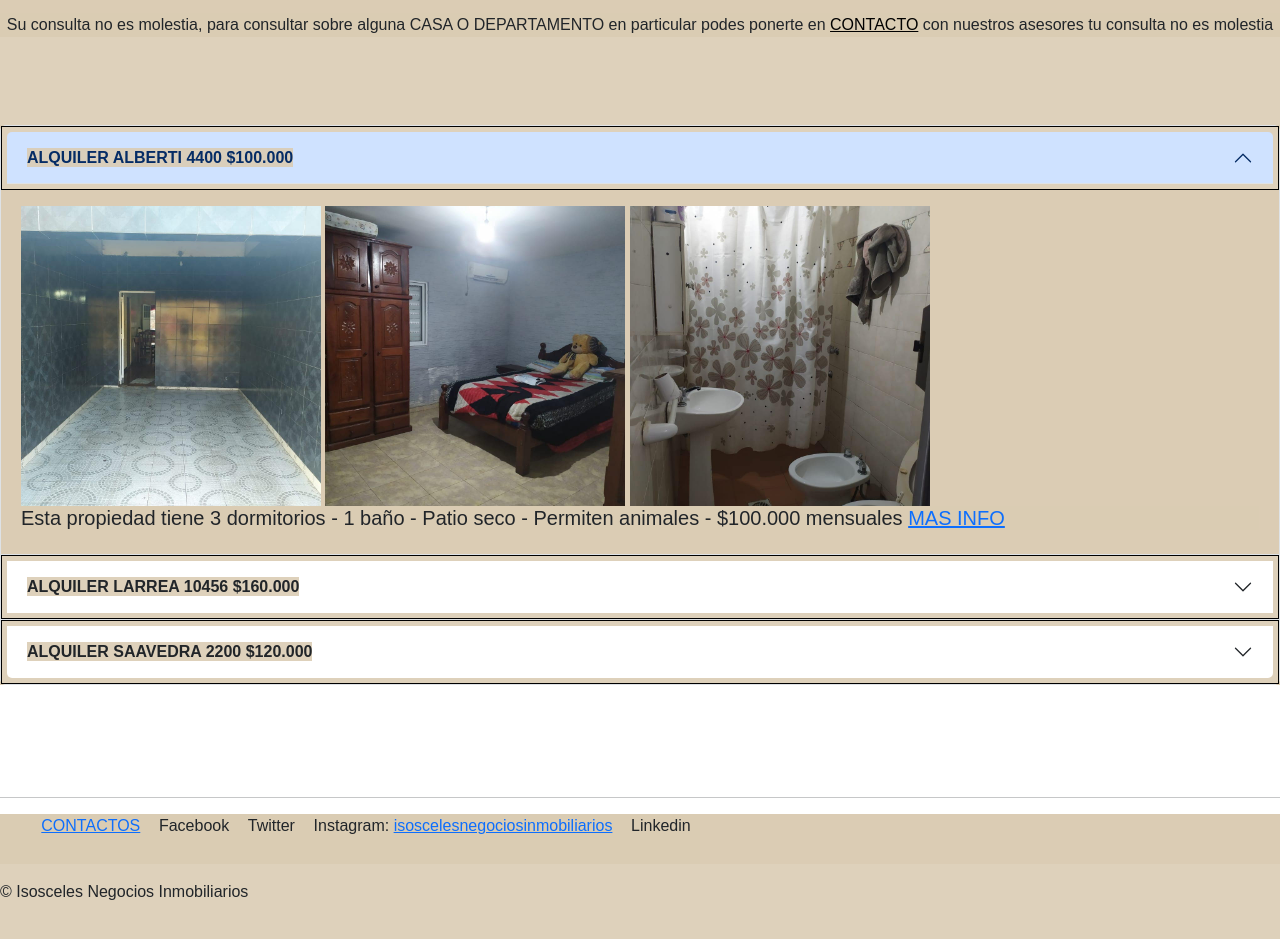
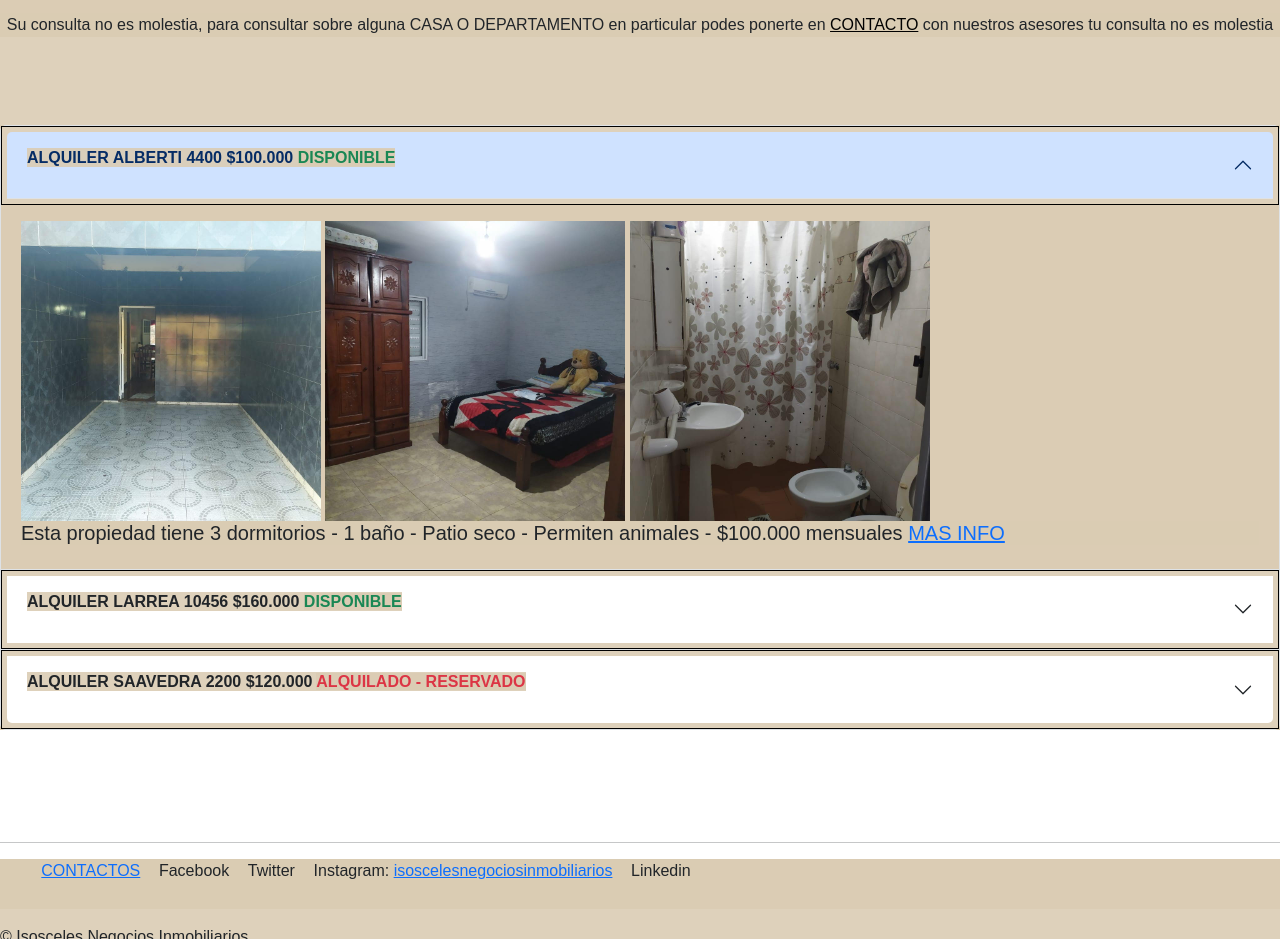
Before and after one commit to Javier-Ramon/Proyecto, a plain HTML site: page pages/alquiler.html in a window 1280 px wide. Shown: the part 363-1302 px from the top of the page. Before the commit the page ends 1267 px from the top, so only its background shows below. Drawn offline with nearby package versions, Linux system fonts and the light colour scheme; files whose address does not match are found by name.

Commit message:
acomode acordeon

```diff
--- a/css/estilo.css
+++ b/css/estilo.css
@@ -289,7 +289,9 @@ h3 {
 .card-img-top{
     max-width: 100%;
 }
-
+#accordionExample {
+    text-decoration: none;
+}
 
 @media (max-width: 551px) {
     * {
--- a/pages/alquiler.html
+++ b/pages/alquiler.html
@@ -76,7 +76,7 @@
             <div class="accordion-item">
               <h2 class="accordion-header">
                 <button class="accordion-button" type="button" data-bs-toggle="collapse" data-bs-target="#collapseOne" aria-expanded="true" aria-controls="collapseOne">
-                 <span class="negrita">Alquiler  Alberti 4400 $100.000</span>
+                 <p class="negrita">Alquiler  Alberti 4400 $100.000 <span class="text-success">DISPONIBLE</span> </p>
                 </button>
               </h2>
               <div id="collapseOne" class="accordion-collapse collapse show" data-bs-parent="#accordionExample">
@@ -91,7 +91,7 @@
             <div class="accordion-item">
               <h2 class="accordion-header">
                 <button class="accordion-button collapsed" type="button" data-bs-toggle="collapse" data-bs-target="#collapseTwo" aria-expanded="false" aria-controls="collapseTwo">
-                 <span class="negrita">Alquiler Larrea 10456 $160.000</span>
+                 <p class="negrita">Alquiler Larrea 10456 $160.000 <span class="text-success">DISPONIBLE</span></p>
                 </button>
               </h2>
               <div id="collapseTwo" class="accordion-collapse collapse" data-bs-parent="#accordionExample">
@@ -108,7 +108,7 @@
             <div class="accordion-item">
               <h2 class="accordion-header">
                 <button class="accordion-button collapsed" type="button" data-bs-toggle="collapse" data-bs-target="#collapseThree" aria-expanded="false" aria-controls="collapseThree">
-                 <span class="negrita">Alquiler Saavedra 2200 $120.000</span>
+                 <p class="negrita">Alquiler Saavedra 2200 $120.000 <span class="text-danger">ALQUILADO - RESERVADO </span></p>
                 </button>
               </h2>
               <div id="collapseThree" class="accordion-collapse collapse" data-bs-parent="#accordionExample">
```
